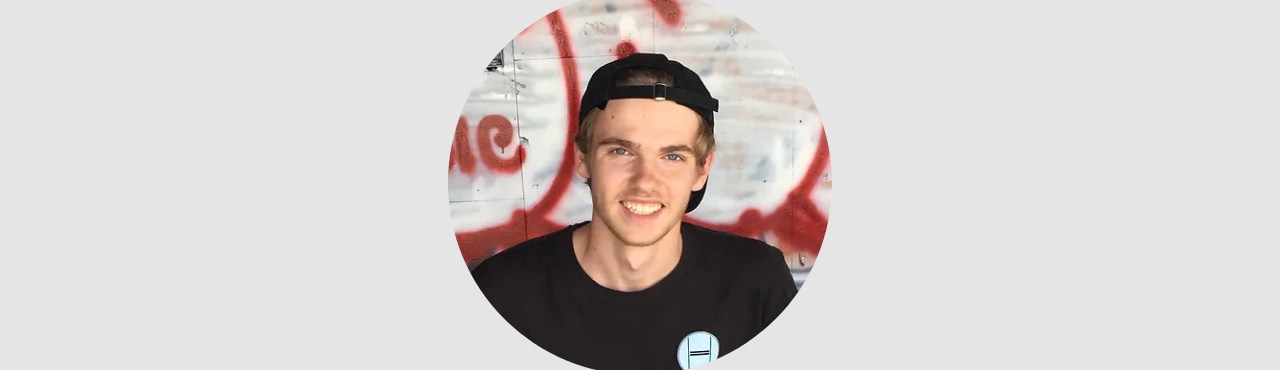
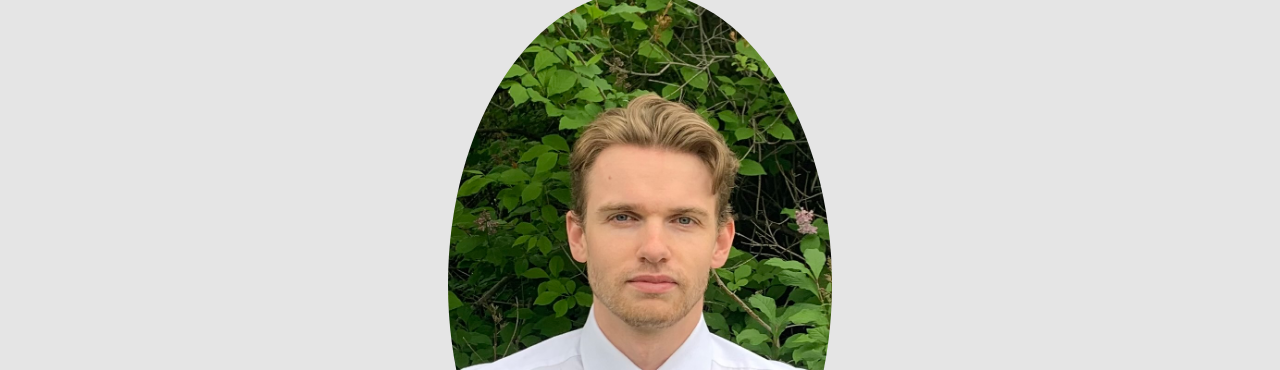
Before and after one commit to 0wenH/0wenH.github.io, a plain HTML site: page index.html in a window 1280 px wide. Shown: the part 58-428 px from the top of the page. Drawn offline with nearby package versions, Linux system fonts and the light colour scheme.

Commit message:
Update index.html

```diff
--- a/index.html
+++ b/index.html
@@ -18,7 +18,7 @@
 
     </div>
     <div class="title">
-        <img class='me'src="img/me.png" alt="">
+        <img class='me'src="img/me1.jpg" alt="">
         <h1 class="owen">Owen Hunter</h1>
         <h3 class="job">Software Developer and Data Analyst</h3>
     </div>
```
